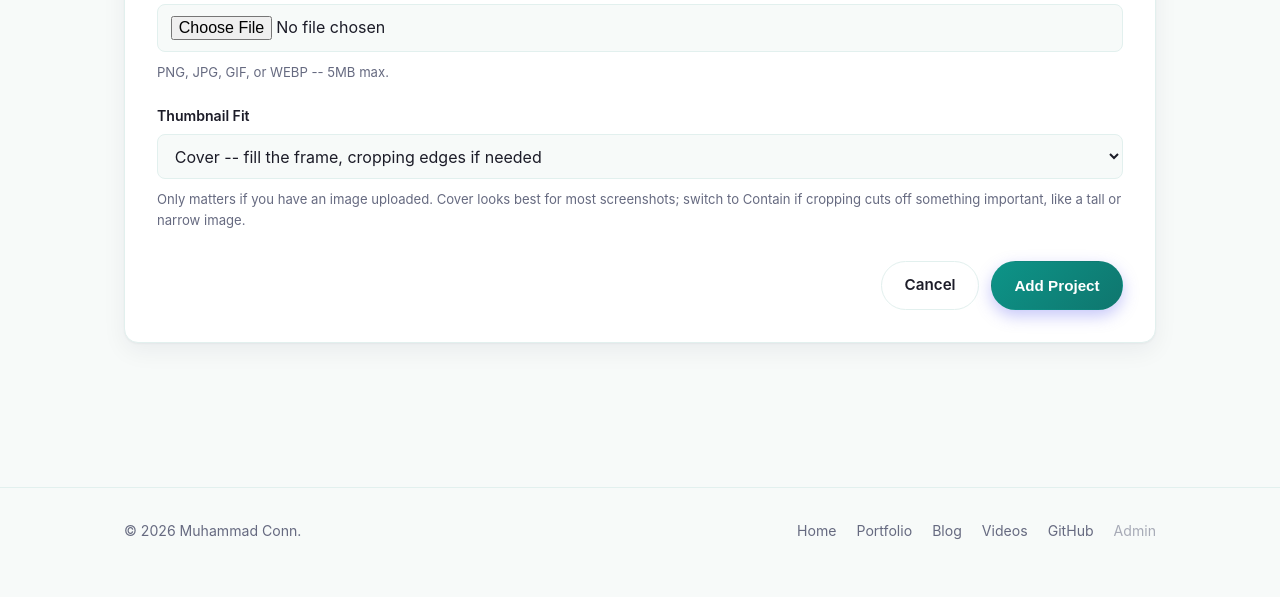
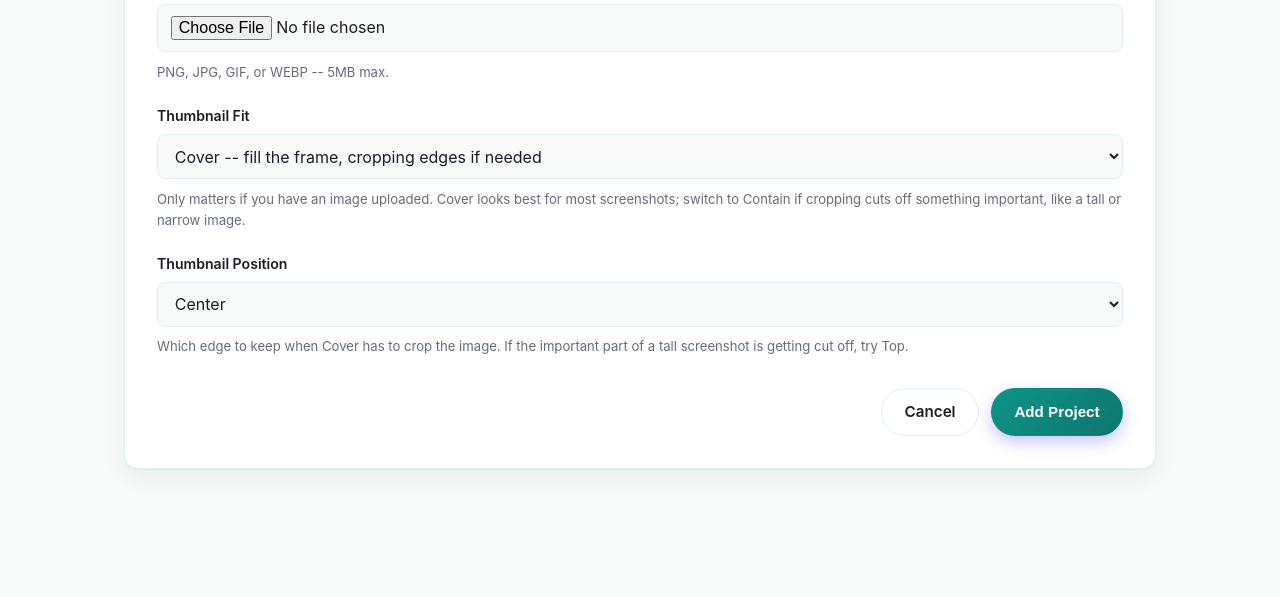
Before and after one commit to pycoder08/personal-website, a Flask app: template templates/portfolio_form.html in a window 1280 px wide. Shown: the part 1081-1678 px from the top of the page. Before the commit the page ends 1620 px from the top, so only its background shows below. Run offline with Flask 3, Linux system fonts and the light colour scheme; the template is opened without the code that fills it, so the values that code supplies are empty; some libraries are stand-ins or nearby versions.

Commit message:
Add thumbnail position (top/center/bottom) alongside the existing fit control
object-fit: cover always crops symmetrically around the image's center,
which can cut off exactly the part that matters -- a screenshot where the
important content starts at the top loses just as much to the crop as
one where it's centered. New "Thumbnail Position" dropdown sets
object-position (top/center/bottom) independently of Cover/Contain, so a
tall screenshot can now be Cover + Top instead of losing its top half to
a centered crop.

New `thumbnail_position` column, same ALTER TABLE ADD COLUMN pattern as
thumbnail_fit and pinned. Applied via inline style everywhere a
project's image renders (grid card, homepage Featured Work, detail page,
and the edit form's live preview).

7 new tests in test_thumbnail_fit.py (216 total passing). Verified the
migration against real local dev data (preserved all 9 rows, defaulted
to 'center') and confirmed Cover + Top renders with the correct inline
style against an actual uploaded tall image.

Co-Authored-By: Claude Sonnet 5 <noreply@anthropic.com>

```diff
--- a/backend/app.py
+++ b/backend/app.py
@@ -234,6 +234,41 @@ def _ensure_portfolio_thumbnail_fit_column():
 
 
 _ensure_portfolio_thumbnail_fit_column()
+
+
+# ---------------------------------------------------------------------------
+# Thumbnail position: object-fit: cover crops symmetrically around the
+# image's center by default, which can crop out exactly the part that
+# matters -- e.g. a screenshot where the important content starts at the
+# top gets its top cropped off just as readily as its bottom. Lets the
+# admin choose which edge cover crops from instead of always centering.
+# Also affects contain (positions the image within the letterboxed area),
+# though centered is almost always what you want there.
+# ---------------------------------------------------------------------------
+VALID_THUMBNAIL_POSITIONS = {"top", "center", "bottom"}
+DEFAULT_THUMBNAIL_POSITION = "center"
+
+
+def _ensure_portfolio_thumbnail_position_column():
+    connection = get_db_connection()
+    table_exists = (
+        connection.execute(
+            "SELECT name FROM sqlite_master WHERE type = 'table' AND name = 'portfolio_items'"
+        ).fetchone()
+        is not None
+    )
+    if table_exists:
+        columns = {row["name"] for row in connection.execute("PRAGMA table_info(portfolio_items)")}
+        if "thumbnail_position" not in columns:
+            connection.execute(
+                f"ALTER TABLE portfolio_items ADD COLUMN thumbnail_position "
+                f"TEXT NOT NULL DEFAULT '{DEFAULT_THUMBNAIL_POSITION}'"
+            )
+            connection.commit()
+    connection.close()
+
+
+_ensure_portfolio_thumbnail_position_column()
 
 
 # ---------------------------------------------------------------------------
@@ -658,6 +693,9 @@ def portfolio_new():
         thumbnail_fit = request.form.get("thumbnail_fit", DEFAULT_THUMBNAIL_FIT)
         if thumbnail_fit not in VALID_THUMBNAIL_FITS:
             thumbnail_fit = DEFAULT_THUMBNAIL_FIT
+        thumbnail_position = request.form.get("thumbnail_position", DEFAULT_THUMBNAIL_POSITION)
+        if thumbnail_position not in VALID_THUMBNAIL_POSITIONS:
+            thumbnail_position = DEFAULT_THUMBNAIL_POSITION
         image_file = request.files.get("image")
         has_upload = image_file is not None and image_file.filename.strip() != ""
 
@@ -682,8 +720,8 @@ def portfolio_new():
             connection.execute(
                 """
                 INSERT INTO portfolio_items
-                    (title, excerpt, body, color_start, color_end, image_filename, project_url, thumbnail_fit)
-                VALUES (?, ?, ?, ?, ?, ?, ?, ?)
+                    (title, excerpt, body, color_start, color_end, image_filename, project_url, thumbnail_fit, thumbnail_position)
+                VALUES (?, ?, ?, ?, ?, ?, ?, ?, ?)
                 """,
                 (
                     title,
@@ -694,6 +732,7 @@ def portfolio_new():
                     image_filename,
                     project_url,
                     thumbnail_fit,
+                    thumbnail_position,
                 ),
             )
             connection.commit()
@@ -739,6 +778,9 @@ def portfolio_edit(item_id):
         thumbnail_fit = request.form.get("thumbnail_fit", DEFAULT_THUMBNAIL_FIT)
         if thumbnail_fit not in VALID_THUMBNAIL_FITS:
             thumbnail_fit = DEFAULT_THUMBNAIL_FIT
+        thumbnail_position = request.form.get("thumbnail_position", DEFAULT_THUMBNAIL_POSITION)
+        if thumbnail_position not in VALID_THUMBNAIL_POSITIONS:
+            thumbnail_position = DEFAULT_THUMBNAIL_POSITION
         image_file = request.files.get("image")
         has_upload = image_file is not None and image_file.filename.strip() != ""
 
@@ -769,10 +811,19 @@ def portfolio_edit(item_id):
             connection.execute(
                 """
                 UPDATE portfolio_items
-                SET title = ?, excerpt = ?, body = ?, image_filename = ?, project_url = ?, thumbnail_fit = ?
+                SET title = ?, excerpt = ?, body = ?, image_filename = ?, project_url = ?, thumbnail_fit = ?, thumbnail_position = ?
                 WHERE id = ?
                 """,
-                (title, excerpt, body, image_filename, project_url, thumbnail_fit, item_id),
+                (
+                    title,
+                    excerpt,
+                    body,
+                    image_filename,
+                    project_url,
+                    thumbnail_fit,
+                    thumbnail_position,
+                    item_id,
+                ),
             )
             connection.commit()
             connection.close()
@@ -795,6 +846,7 @@ def portfolio_edit(item_id):
         "body": item["body"],
         "project_url": item["project_url"] or "",
         "thumbnail_fit": item["thumbnail_fit"],
+        "thumbnail_position": item["thumbnail_position"],
     }
     return render_template("portfolio_form.html", error=None, form=form, item=item)
 
--- a/backend/init_db.py
+++ b/backend/init_db.py
@@ -379,7 +379,8 @@ SCHEMA_SCRIPT = """
         image_filename TEXT,
         project_url TEXT,
         pinned INTEGER NOT NULL DEFAULT 0,
-        thumbnail_fit TEXT NOT NULL DEFAULT 'cover'
+        thumbnail_fit TEXT NOT NULL DEFAULT 'cover',
+        thumbnail_position TEXT NOT NULL DEFAULT 'center'
     );
 
     CREATE TABLE videos (
--- a/templates/index.html
+++ b/templates/index.html
@@ -34,7 +34,7 @@
           <article class="card portfolio-card">
             <a class="portfolio-thumb-link" href="{{ url_for('portfolio_detail', item_id=item['id']) }}">
               {% if item['image_filename'] %}
-              <img class="thumb thumb-img" style="object-fit: {{ item['thumbnail_fit'] }};{% if item['thumbnail_fit'] == 'contain' %} background: linear-gradient(135deg, {{ item['color_start'] }}, {{ item['color_end'] }});{% endif %}" src="{{ url_for('static', filename='images/portfolio/' + item['image_filename']) }}" alt="{{ item['title'] }} screenshot">
+              <img class="thumb thumb-img" style="object-fit: {{ item['thumbnail_fit'] }}; object-position: {{ item['thumbnail_position'] }};{% if item['thumbnail_fit'] == 'contain' %} background: linear-gradient(135deg, {{ item['color_start'] }}, {{ item['color_end'] }});{% endif %}" src="{{ url_for('static', filename='images/portfolio/' + item['image_filename']) }}" alt="{{ item['title'] }} screenshot">
               {% else %}
               <div class="thumb" style="background: linear-gradient(135deg, {{ item['color_start'] }}, {{ item['color_end'] }});"></div>
               {% endif %}
--- a/templates/portfolio.html
+++ b/templates/portfolio.html
@@ -20,7 +20,7 @@
       <article class="card portfolio-card">
         <a class="portfolio-thumb-link" href="{{ url_for('portfolio_detail', item_id=item['id']) }}">
           {% if item['image_filename'] %}
-          <img class="thumb thumb-img" style="object-fit: {{ item['thumbnail_fit'] }};{% if item['thumbnail_fit'] == 'contain' %} background: linear-gradient(135deg, {{ item['color_start'] }}, {{ item['color_end'] }});{% endif %}" src="{{ url_for('static', filename='images/portfolio/' + item['image_filename']) }}" alt="{{ item['title'] }} screenshot">
+          <img class="thumb thumb-img" style="object-fit: {{ item['thumbnail_fit'] }}; object-position: {{ item['thumbnail_position'] }};{% if item['thumbnail_fit'] == 'contain' %} background: linear-gradient(135deg, {{ item['color_start'] }}, {{ item['color_end'] }});{% endif %}" src="{{ url_for('static', filename='images/portfolio/' + item['image_filename']) }}" alt="{{ item['title'] }} screenshot">
           {% else %}
           <div class="thumb" style="background: linear-gradient(135deg, {{ item['color_start'] }}, {{ item['color_end'] }});"></div>
           {% endif %}
--- a/templates/portfolio_detail.html
+++ b/templates/portfolio_detail.html
@@ -10,7 +10,7 @@
     <a class="back-link" href="{{ url_for('portfolio') }}">&larr; Back to Portfolio</a>
 
     {% if item['image_filename'] %}
-    <img class="portfolio-full-image" style="object-fit: {{ item['thumbnail_fit'] }};{% if item['thumbnail_fit'] == 'contain' %} height: 420px; background: linear-gradient(135deg, {{ item['color_start'] }}, {{ item['color_end'] }});{% endif %}" src="{{ url_for('static', filename='images/portfolio/' + item['image_filename']) }}" alt="{{ item['title'] }} screenshot">
+    <img class="portfolio-full-image" style="object-fit: {{ item['thumbnail_fit'] }}; object-position: {{ item['thumbnail_position'] }};{% if item['thumbnail_fit'] == 'contain' %} height: 420px; background: linear-gradient(135deg, {{ item['color_start'] }}, {{ item['color_end'] }});{% endif %}" src="{{ url_for('static', filename='images/portfolio/' + item['image_filename']) }}" alt="{{ item['title'] }} screenshot">
     {% else %}
     <div class="portfolio-full-thumb" style="background: linear-gradient(135deg, {{ item['color_start'] }}, {{ item['color_end'] }});"></div>
     {% endif %}
--- a/templates/portfolio_form.html
+++ b/templates/portfolio_form.html
@@ -50,7 +50,7 @@
       <label for="image">Project Image (optional)</label>
       {% if item and item['image_filename'] %}
       <div class="current-image-preview">
-        <img class="thumb-img" style="object-fit: {{ item['thumbnail_fit'] }};" src="{{ url_for('static', filename='images/portfolio/' + item['image_filename']) }}" alt="Current image for {{ item['title'] }}">
+        <img class="thumb-img" style="object-fit: {{ item['thumbnail_fit'] }}; object-position: {{ item['thumbnail_position'] }};" src="{{ url_for('static', filename='images/portfolio/' + item['image_filename']) }}" alt="Current image for {{ item['title'] }}">
       </div>
       <p class="form-hint">Currently using the image above. Upload a new file to replace it, or leave this blank to keep it.</p>
       {% else %}
@@ -67,6 +67,15 @@
       </select>
       <p class="form-hint">Only matters if you have an image uploaded. Cover looks best for most screenshots; switch to Contain if cropping cuts off something important, like a tall or narrow image.</p>
 
+      {% set current_position = form.get('thumbnail_position', 'center') if form else 'center' %}
+      <label for="thumbnail_position">Thumbnail Position</label>
+      <select id="thumbnail_position" name="thumbnail_position">
+        <option value="top" {{ 'selected' if current_position == 'top' }}>Top</option>
+        <option value="center" {{ 'selected' if current_position == 'center' }}>Center</option>
+        <option value="bottom" {{ 'selected' if current_position == 'bottom' }}>Bottom</option>
+      </select>
+      <p class="form-hint">Which edge to keep when Cover has to crop the image. If the important part of a tall screenshot is getting cut off, try Top.</p>
+
       <div class="form-actions">
         <a class="btn btn-ghost" href="{{ url_for('portfolio_detail', item_id=item['id']) if item else url_for('portfolio') }}">Cancel</a>
         <button class="btn btn-primary" type="submit">{{ 'Save Changes' if item else 'Add Project' }}</button>
```
Also changed, not shown: tests/test_thumbnail_fit.py (+67 -0 lines).
